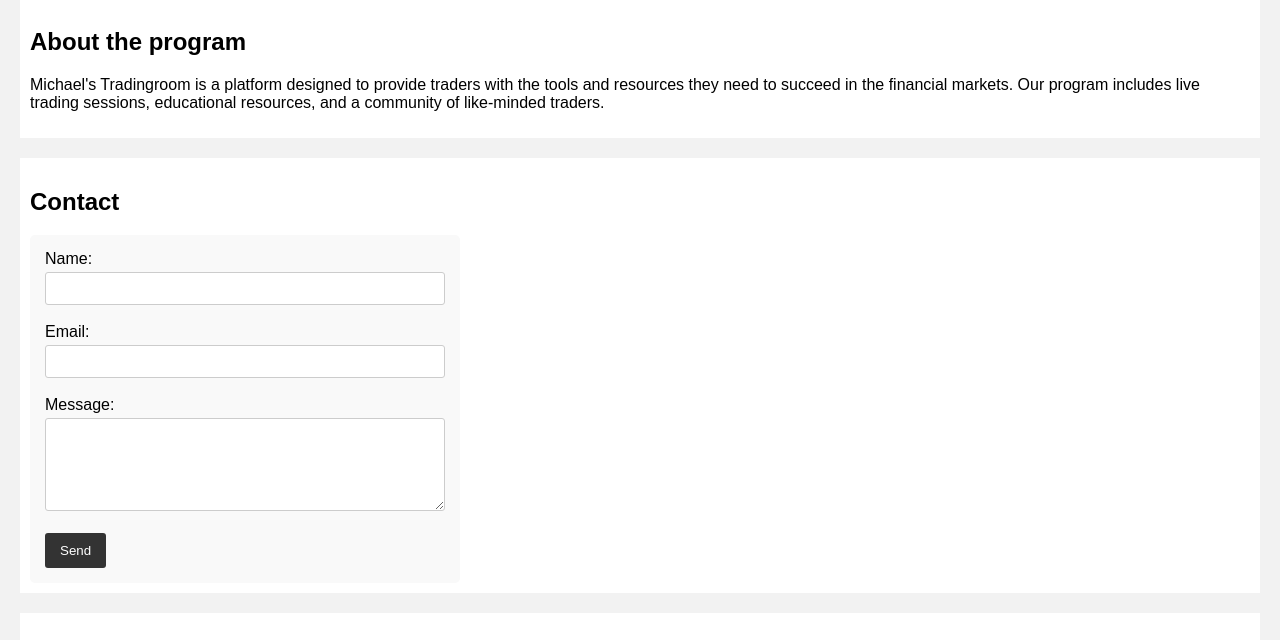
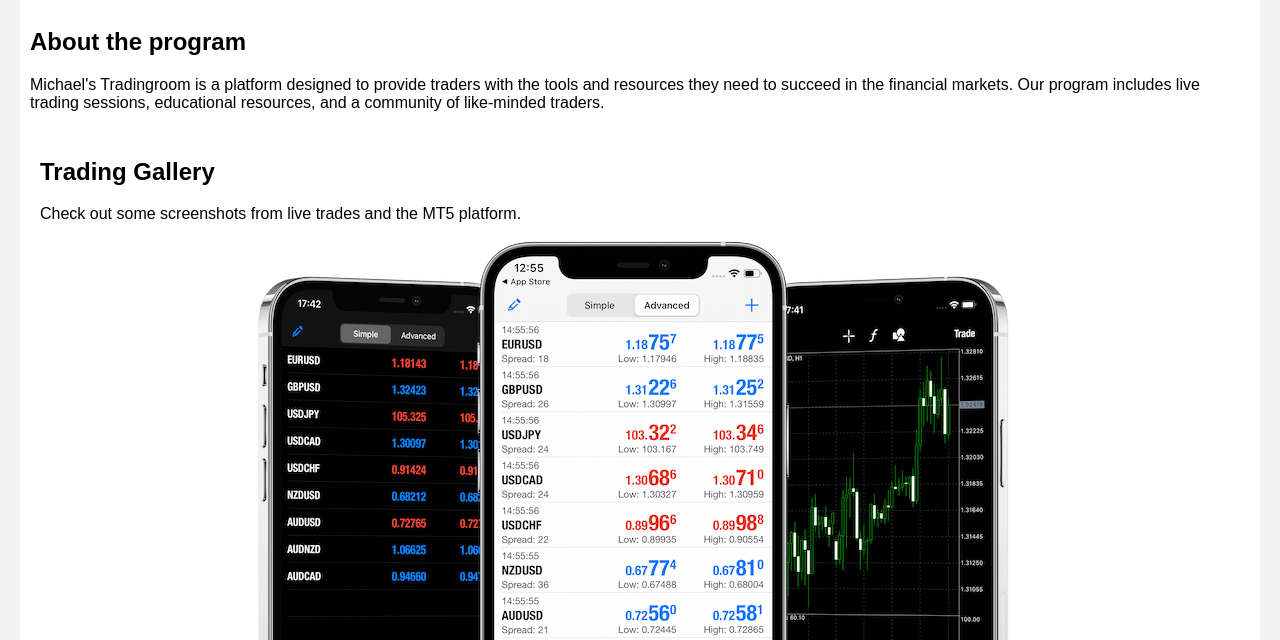
Before and after one commit to Drillefx/MyTrading-Webpage, a plain HTML site: page index.html in a window 1280 px wide. Shown: the part 380-1020 px from the top of the page. Drawn offline with Linux system fonts and the light colour scheme.

Commit message:
index.html

```diff
--- a/index.html
+++ b/index.html
@@ -120,6 +120,14 @@
     body.dark-mode section {
       background-color: #1e1e1e;
     }
+
+
+    #trading-gallery img {
+    display: block;
+    margin: 15px auto 0 auto; /* top margin 15px, auto left/right centers the image */
+    max-width: 90%; /* keep it responsive */
+    height: auto;
+  }
 
     @media (max-width: 600px) {
       header {
@@ -277,6 +285,7 @@
     <!-- Navigation section with links to different parts of the webpage -->
     <a href="#about-author">About the author</a>
     <a href="#about-program">About the program</a>
+    <a href="#trading-gallery">Trading Gallery</a>
     <a href="#contact">Contact</a>
     <a href="#external-links">External links</a>
   </nav>
@@ -299,6 +308,12 @@
         program includes live trading sessions, educational resources, and a
         community of like-minded traders.
       </p>
+      <section id="trading-gallery">
+  <h2>Trading Gallery</h2>
+  <p>Check out some screenshots from live trades and the MT5 platform.</p>
+  <img src="mt5.png" alt="MT5 trading platform screenshot" style="max-width: 100%; height: auto; margin-top: 15px;" />
+</section>
+
     </section>
     <section id="contact">
       <h2>Contact</h2>
```
